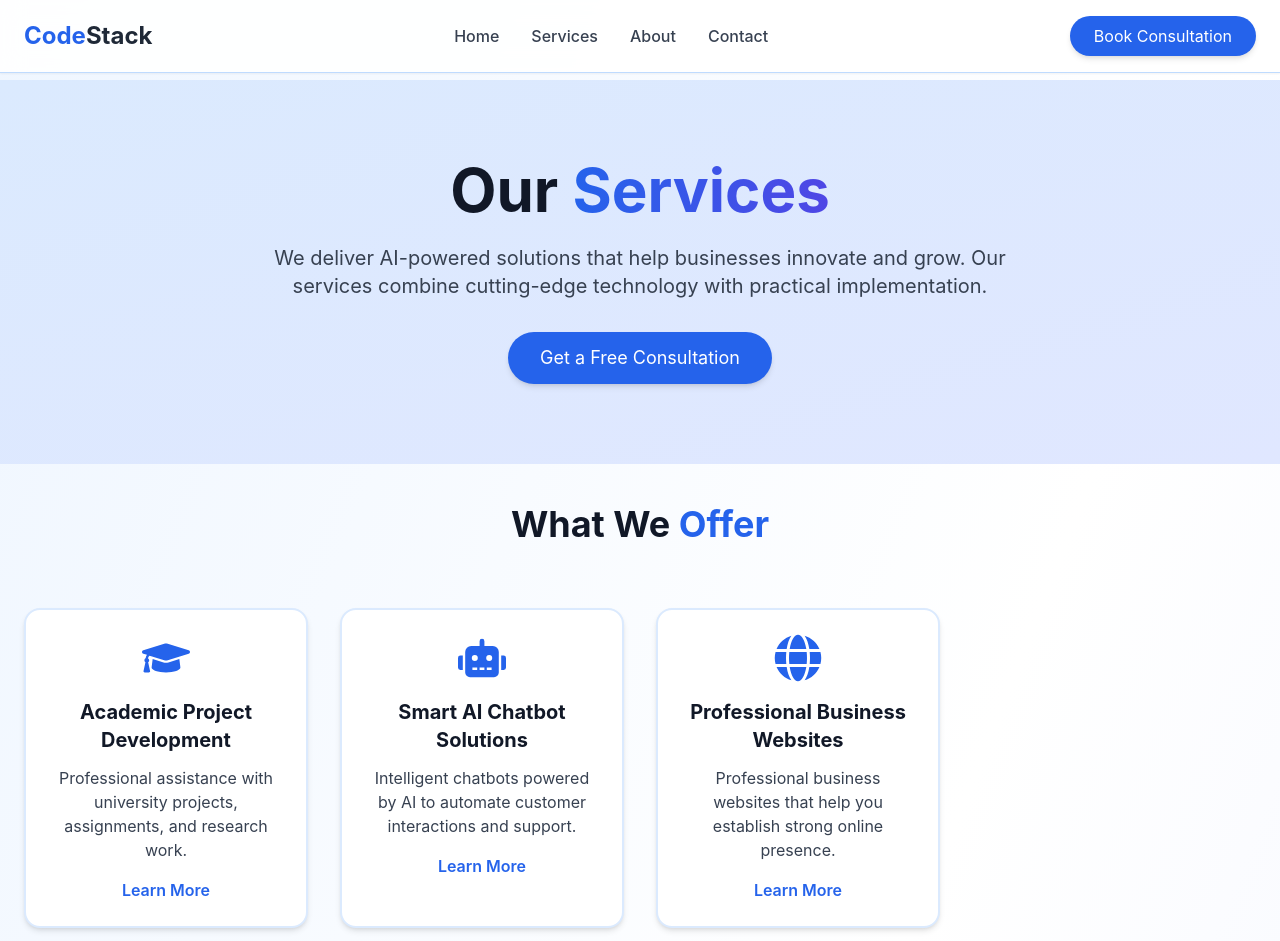
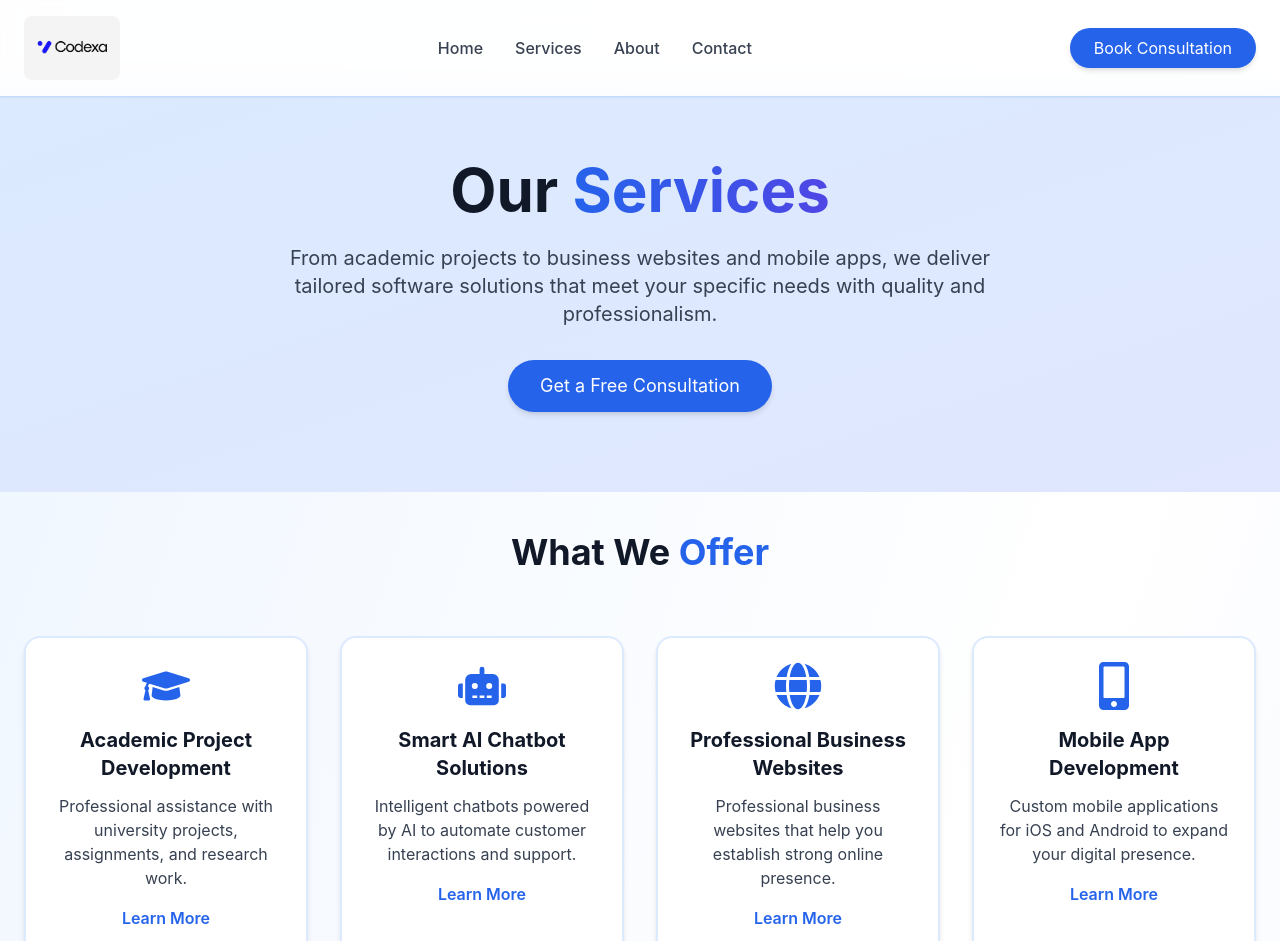
Before and after one commit to lakshanchamidu/CodeStack, a React (Create React App) app: page /services in a window 1280 px wide. Shown: the top 941 px of the page. Built offline with nearby package versions, Linux system fonts and the light colour scheme.

Commit message:
Refactor branding and service descriptions to align with new company identity as Codexa

```diff
--- a/public/index.html
+++ b/public/index.html
@@ -8,7 +8,7 @@
     <meta name="theme-color" content="#2563eb" />
     <meta
       name="description"
-      content="Code Stack - Building tomorrow's AI solutions today. AI-powered software development company in Sri Lanka."
+      content="Codexa - Building tomorrow's software solutions today. Innovative software development company in Sri Lanka."
     />
     <link rel="apple-touch-icon" href="%PUBLIC_URL%/logo192.png" />
     <!--
@@ -25,7 +25,7 @@
       work correctly both with client-side routing and a non-root public URL.
       Learn how to configure a non-root public URL by running `npm run build`.
     -->
-    <title>Code Stack - AI Solutions & Software Development</title>
+    <title>Codexa - Software Solutions & Development</title>
   </head>
   <body>
     <noscript>You need to enable JavaScript to run this app.</noscript>
--- a/src/App.js
+++ b/src/App.js
@@ -18,7 +18,7 @@ function App() {
         <nav className="fixed top-0 w-full z-50 bg-white/90 backdrop-blur-md border-b border-blue-200 shadow-sm">
           <div className="container mx-auto px-4 sm:px-6 py-4 flex justify-between items-center">
             <Link to="/" className="text-xl sm:text-2xl font-bold text-gray-800 flex items-center gap-2 hover:opacity-80 transition-opacity" onClick={() => setMobileMenuOpen(false)}>
-              <span><span className="text-blue-600">Code</span>Stack</span>
+              <img src={`${process.env.PUBLIC_URL}/images/logo.jpeg`} alt="Codexa Logo" className="h-14 w-20 sm:h-16 sm:w-24 rounded-lg object-cover" />
             </Link>
 
             {/* Desktop Navigation */}
@@ -77,10 +77,10 @@ function App() {
           <div className="container mx-auto">
             <div className="grid grid-cols-1 sm:grid-cols-2 lg:grid-cols-4 gap-6 sm:gap-8 mb-8">
               <div className="text-center sm:text-left">
-                <h3 className="text-lg sm:text-xl font-bold text-gray-800 mb-3 sm:mb-4">
-                  <span className="text-blue-600">Code</span>Stack
-                </h3>
-                <p className="text-sm sm:text-base text-gray-600 mb-3 sm:mb-4">Building tomorrow's AI solutions today.</p>
+                <div className="flex items-center justify-center sm:justify-start mb-3 sm:mb-4">
+                  <img src={`${process.env.PUBLIC_URL}/images/logo.jpeg`} alt="Codexa Logo" className="h-16 w-24 rounded-lg object-cover" />
+                </div>
+                <p className="text-sm sm:text-base text-gray-600 mb-3 sm:mb-4">Building tomorrow's software solutions today.</p>
                 <div className="flex gap-3 sm:gap-4 justify-center sm:justify-start">
                   <a href="https://www.linkedin.com/company/katisatech/" target="_blank" rel="noopener noreferrer" className="text-gray-600 hover:text-blue-600 transition-colors text-xl sm:text-2xl">
                     <FaLinkedin />
@@ -105,9 +105,10 @@ function App() {
               <div className="text-center sm:text-left">
                 <h4 className="text-gray-800 font-semibold mb-3 sm:mb-4 text-sm sm:text-base">Our Services</h4>
                 <div className="flex flex-col gap-2 text-sm sm:text-base">
-                  <Link to="/services" className="text-gray-600 hover:text-blue-600 transition-colors">→ AI Chatbot Development</Link>
-                  <Link to="/services" className="text-gray-600 hover:text-blue-600 transition-colors">→ MVP Websites & Apps</Link>
-                  <Link to="/services" className="text-gray-600 hover:text-blue-600 transition-colors">→ Automation & AI Tools</Link>
+                  <Link to="/services" className="text-gray-600 hover:text-blue-600 transition-colors">→ Academic Project Development</Link>
+                  <Link to="/services" className="text-gray-600 hover:text-blue-600 transition-colors">→ Smart AI Chatbot Solutions</Link>
+                  <Link to="/services" className="text-gray-600 hover:text-blue-600 transition-colors">→ Professional Business Websites</Link>
+                  <Link to="/services" className="text-gray-600 hover:text-blue-600 transition-colors">→ Mobile App Development</Link>
                 </div>
               </div>
               <div className="text-center sm:text-left">
@@ -129,7 +130,7 @@ function App() {
               </div>
             </div>
             <div className="border-t border-blue-200 pt-6 sm:pt-8 text-center text-gray-600 text-xs sm:text-sm">
-              © 2026 Code Stack. All rights reserved.
+              © 2026 Codexa. All rights reserved.
             </div>
           </div>
         </footer>
--- a/src/pages/BookConsultation.js
+++ b/src/pages/BookConsultation.js
@@ -37,9 +37,10 @@ function BookConsultation() {
   };
 
   const services = [
-    "University Assignments Development",
-    "AI Chatbot Development",
-    "Websites for Your Business",
+    "Academic Project Development",
+    "Smart AI Chatbot Solutions",
+    "Professional Business Websites",
+    "Mobile App Development",
     "Custom Software Development",
     "Other"
   ];
--- a/src/pages/Contact.js
+++ b/src/pages/Contact.js
@@ -40,7 +40,7 @@ function Contact() {
             Get in <span className="text-transparent bg-clip-text bg-gradient-to-r from-blue-600 to-indigo-600">Touch</span>
           </h1>
           <p className="text-base sm:text-lg md:text-xl text-gray-700 max-w-3xl mx-auto px-4">
-            Let's discuss how we can help transform your business with AI-powered solutions. We're here to answer your questions and start your project.
+            Let's discuss how we can help transform your business with innovative software solutions. We're here to answer your questions and start your project.
           </p>
         </div>
       </section>
--- a/src/pages/Home.js
+++ b/src/pages/Home.js
@@ -45,7 +45,7 @@ function Home() {
               Building Tomorrow's
               <br />
               <span className="text-transparent bg-clip-text bg-gradient-to-r from-blue-600 via-indigo-600 to-purple-600">
-                AI Solutions Today
+                Software Solutions Today
               </span>
             </h1>
             <p
@@ -54,7 +54,7 @@ function Home() {
                 animation: 'fadeInUp 1s ease-out 0.2s both',
               }}
             >
-              We build AI-powered software solutions that help businesses innovate and grow in Sri Lanka and beyond.
+              We build innovative software solutions that help businesses innovate and grow in Sri Lanka and beyond.
             </p>
             <div
               className="flex gap-4 justify-center animate-fadeInUp"
@@ -106,15 +106,15 @@ function Home() {
                 <span className="text-blue-600 font-semibold text-sm tracking-wider uppercase bg-blue-50 px-4 py-2 rounded-full">About Us</span>
               </div>
               <h2 className="text-4xl md:text-5xl font-bold text-gray-900 mb-6">
-                About <span className="bg-gradient-to-r from-blue-600 to-indigo-600 bg-clip-text text-transparent">Code Stack</span>
+                About <span className="bg-gradient-to-r from-blue-600 to-indigo-600 bg-clip-text text-transparent">Codexa</span>
               </h2>
               <p className="text-gray-700 mb-4 text-lg">
-                Code Stack is a tech startup based in Sri Lanka, specializing in AI-powered software development.
+                Codexa is a tech startup based in Sri Lanka, specializing in innovative software development.
                 We combine cutting-edge technology with local talent to deliver innovative solutions to businesses worldwide.
               </p>
               <p className="text-gray-700 mb-6 text-lg">
-                Our mission is to help businesses leverage the power of artificial intelligence to improve their operations,
-                enhance customer experiences, and drive growth.
+                Our mission is to help businesses and students achieve their goals through custom software development,
+                professional websites, mobile apps, and smart AI solutions.
               </p>
               <Link to="/about">
                 <button className="bg-gradient-to-r from-blue-600 to-indigo-600 hover:from-blue-700 hover:to-indigo-700 text-white px-8 py-4 rounded-full font-semibold transition-all duration-300 transform hover:scale-105 shadow-lg hover:shadow-xl">
@@ -145,10 +145,10 @@ function Home() {
               <span className="text-blue-600 font-semibold text-sm tracking-wider uppercase bg-white px-4 py-2 rounded-full shadow-sm">Our Services</span>
             </div>
             <h2 className="text-4xl md:text-5xl font-bold text-gray-900 mb-4">
-              Transform Your Business with <span className="bg-gradient-to-r from-blue-600 to-indigo-600 bg-clip-text text-transparent">AI</span>
+              Grow Your Business with <span className="bg-gradient-to-r from-blue-600 to-indigo-600 bg-clip-text text-transparent">Custom Software</span>
             </h2>
             <p className="text-gray-700 text-lg max-w-2xl mx-auto">
-              We offer a range of AI-powered services to help businesses innovate and grow.
+              We offer a range of innovative services to help businesses innovate and grow.
               Our solutions are built with cutting-edge technology and a focus on delivering value.
             </p>
           </div>
@@ -156,18 +156,23 @@ function Home() {
             {[
               {
                 icon: <FaRobot />,
-                title: "University Assignments Development",
+                title: "Academic Project Development",
                 description: "Professional assistance with university projects, assignments, and research work."
               },
               {
                 icon: <FaRocket />,
-                title: "AI Chatbot Development",
+                title: "Smart AI Chatbot Solutions",
                 description: "Intelligent chatbots powered by AI to automate customer interactions and support."
               },
               {
                 icon: <FaBolt />,
-                title: "Websites for Your Business",
+                title: "Professional Business Websites",
                 description: "Professional business websites that help you establish strong online presence."
+              },
+              {
+                icon: <FaBolt />,
+                title: "Mobile App Development",
+                description: "Custom mobile applications for iOS and Android to expand your digital presence."
               }
             ].map((service, index) => (
               <div
@@ -213,7 +218,7 @@ function Home() {
             Ready to Innovate with <span className="text-blue-100">AI?</span>
           </h2>
           <p className="text-blue-100 text-lg mb-8">
-            Let's discuss how we can help transform your business with AI-powered solutions.
+            Let's discuss how we can help transform your business with innovative software solutions.
             Get in touch with us today to start your project.
           </p>
           <div className="flex gap-4 justify-center flex-wrap">
--- a/src/pages/Services.js
+++ b/src/pages/Services.js
@@ -1,6 +1,6 @@
 import React, { useEffect, useState } from 'react';
 import { Link } from 'react-router-dom';
-import { FaRobot, FaGraduationCap, FaGlobe, FaCheck } from 'react-icons/fa';
+import { FaRobot, FaGraduationCap, FaGlobe, FaMobileAlt, FaCheck } from 'react-icons/fa';
 
 function Services() {
   const [isVisible, setIsVisible] = useState({});
@@ -67,6 +67,20 @@ function Services() {
         "Ongoing maintenance and support"
       ],
       image: "https://images.pexels.com/photos/326508/pexels-photo-326508.jpeg?auto=compress&cs=tinysrgb&w=1260&h=750&dpr=1"
+    },
+    {
+      icon: <FaMobileAlt />,
+      title: "Mobile App Development",
+      description: "Custom mobile applications for iOS and Android to expand your digital presence.",
+      features: [
+        "Native and cross-platform development",
+        "User-friendly interface design",
+        "Secure payment integration",
+        "Push notifications and real-time updates",
+        "App Store and Play Store deployment",
+        "Maintenance and regular updates"
+      ],
+      image: "https://images.pexels.com/photos/607812/pexels-photo-607812.jpeg?auto=compress&cs=tinysrgb&w=1260&h=750&dpr=1"
     }
   ];
 
@@ -79,7 +93,7 @@ function Services() {
             Our <span className="text-transparent bg-clip-text bg-gradient-to-r from-blue-600 to-indigo-600">Services</span>
           </h1>
           <p className="text-base sm:text-lg md:text-xl text-gray-700 max-w-3xl mx-auto mb-6 sm:mb-8 px-4">
-            We deliver AI-powered solutions that help businesses innovate and grow. Our services combine cutting-edge technology with practical implementation.
+            From academic projects to business websites and mobile apps, we deliver tailored software solutions that meet your specific needs with quality and professionalism.
           </p>
           <Link to="/contact">
             <button className="bg-blue-600 hover:bg-blue-700 text-white px-6 sm:px-8 py-2.5 sm:py-3 rounded-full text-base sm:text-lg transition-all duration-300 transform hover:scale-105 shadow-md">
@@ -167,7 +181,7 @@ function Services() {
             Ready to Transform Your <span className="text-blue-100">Business?</span>
           </h2>
           <p className="text-blue-100 text-base sm:text-lg mb-6 sm:mb-8 px-4">
-            Contact us today to discuss how our AI-powered services can help your business grow. We offer free consultations to understand your needs.
+            Contact us today to discuss how our innovative services can help your business grow. We offer free consultations to understand your needs.
           </p>
           <Link to="/contact">
             <button className="bg-white hover:bg-blue-50 text-blue-600 px-6 sm:px-8 py-2.5 sm:py-3 rounded-full text-base sm:text-lg font-semibold transition-all duration-300 transform hover:scale-105 shadow-lg">
```
Also changed, not shown: src/pages/About.js (+12 -12 lines), public/images/logo.jpeg (added), public/manifest.json.
